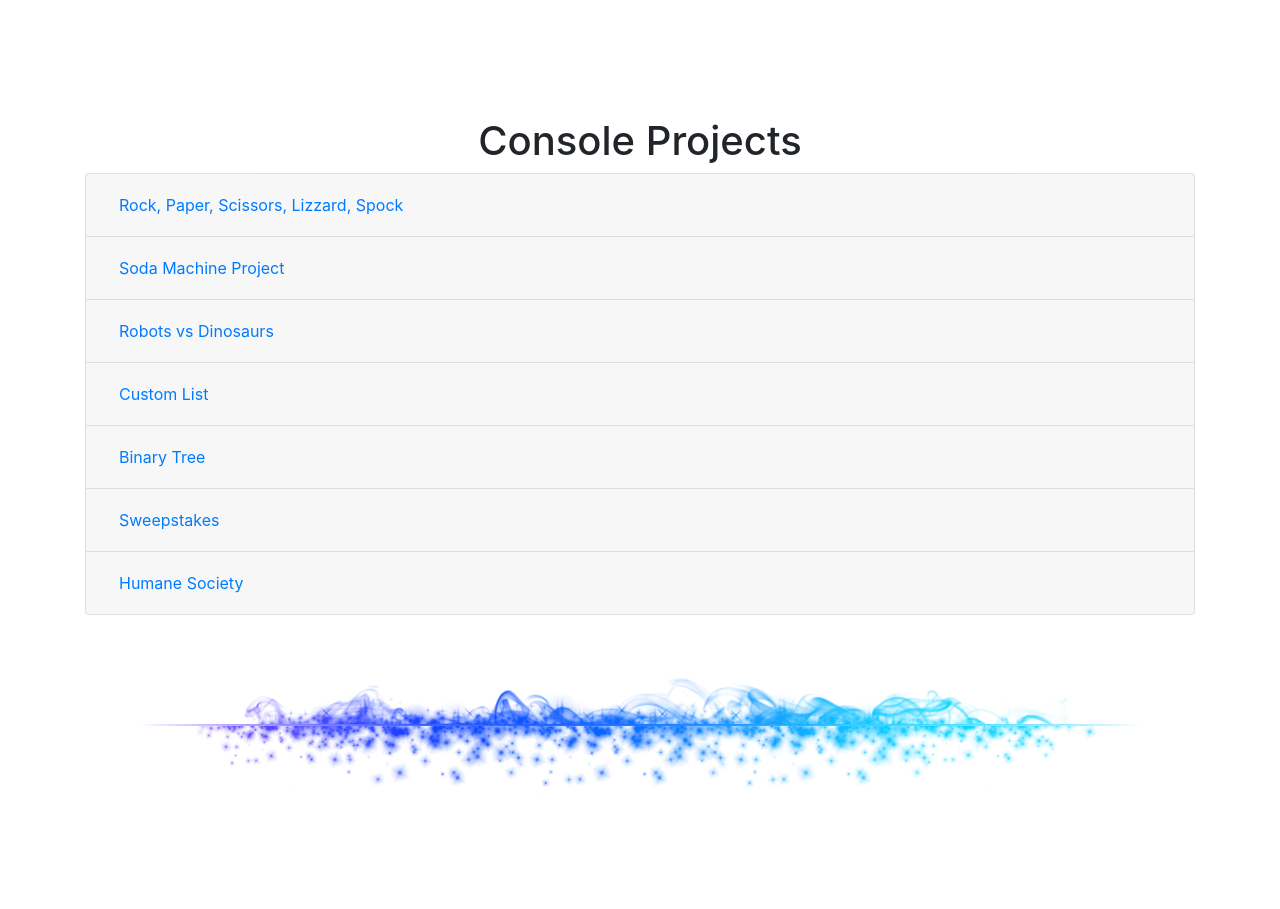
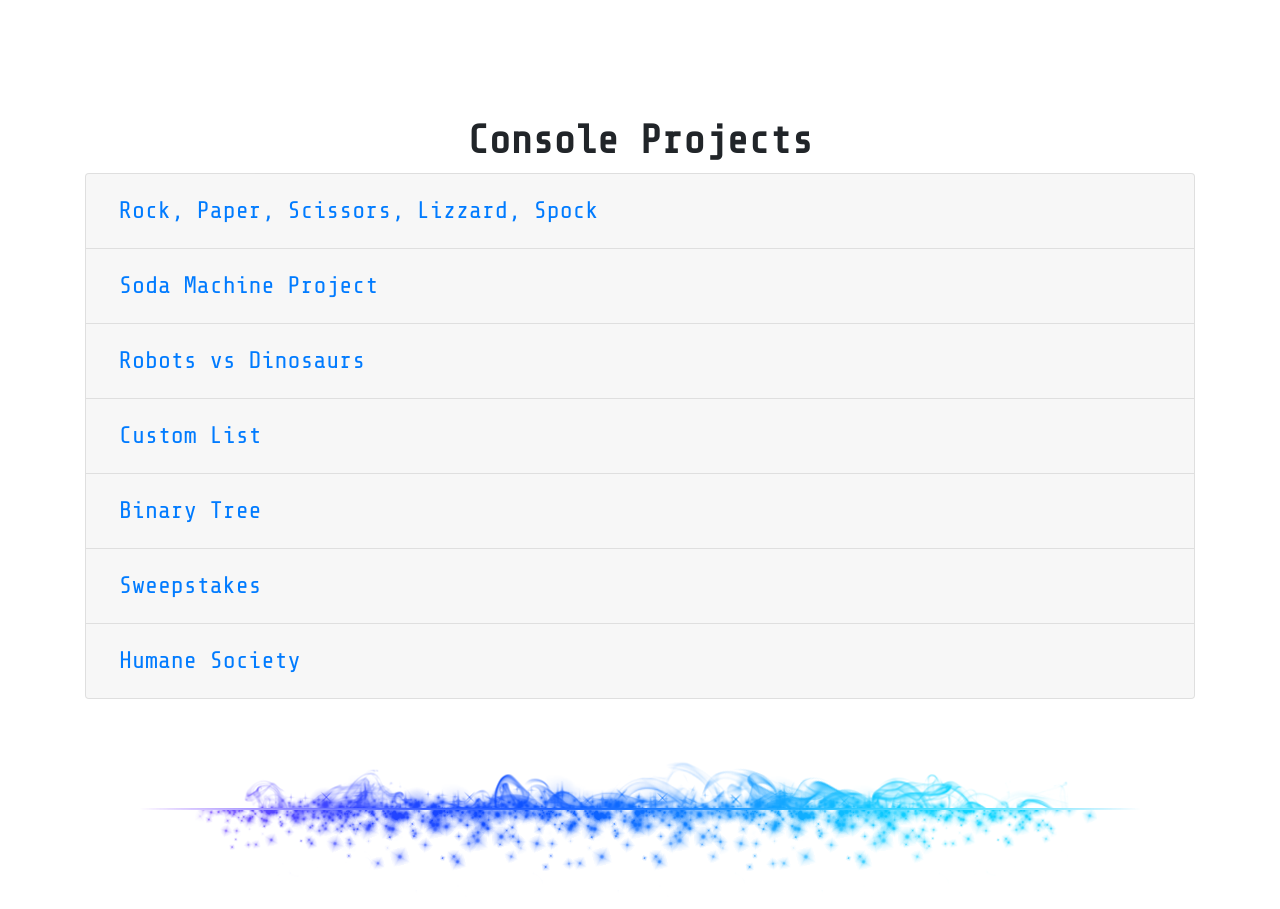
Before and after one commit to rzh1999/PortfolioProject, a plain HTML site: page index.html in a window 1280 px wide. Shown: the part 1905-2814 px from the top of the page. Drawn offline with nearby package versions, Linux system fonts and the light colour scheme.

Commit message:
Added google font tech mono added .accordion-txt .accordion-txt button and .accordion-title

```diff
--- a/index.html
+++ b/index.html
@@ -6,10 +6,14 @@
         <meta charset = "UTF-8">
         <title></title>
         <link rel = "stylesheet" type = "text/css" href = "main.css" />
+
         <link rel="stylesheet" href="https://maxcdn.bootstrapcdn.com/bootstrap/4.5.0/css/bootstrap.min.css">
         <script src="https://ajax.googleapis.com/ajax/libs/jquery/3.5.1/jquery.min.js"></script>
-  <script src="https://cdnjs.cloudflare.com/ajax/libs/popper.js/1.16.0/umd/popper.min.js"></script>
-  <script src="https://maxcdn.bootstrapcdn.com/bootstrap/4.5.0/js/bootstrap.min.js"></script>
+        <script src="https://cdnjs.cloudflare.com/ajax/libs/popper.js/1.16.0/umd/popper.min.js"></script>
+        <script src="https://maxcdn.bootstrapcdn.com/bootstrap/4.5.0/js/bootstrap.min.js"></script>
+
+        <link href="https://fonts.googleapis.com/css2?family=Share+Tech+Mono&display=swap" rel="stylesheet">
+
         <meta name="viewport" content="width=device-width, initial-scale=1">
     </head>
 
@@ -116,8 +120,8 @@
 <!--End of carousel-->
  <!--Begin of accordion-->
  <div class="row>">
-  <div class="accordion" id="accordionExample" style="margin-top: 120px">
-    <h1 class="aboutH1">Console Projects</h1>
+  <div class="accordion accordion-txt" id="accordionExample" style="margin-top: 120px">
+    <h1 class="accordion-title">Console Projects</h1>
     <div class="card">
       <div class="card-header" id="headingOne">
         <h2 class="mb-0">
@@ -128,7 +132,7 @@
       </div>
 
       <div id="collapseOne" class="collapse " aria-labelledby="headingOne" data-parent="#accordionExample">
-        <div class="card-body">
+        <div class="card-body ">
           Anim pariatur cliche reprehenderit, enim eiusmod high life accusamus terry richardson ad squid. 3 wolf moon officia aute, non cupidatat skateboard dolor brunch. Food truck quinoa nesciunt laborum eiusmod. Brunch 3 wolf moon tempor, sunt aliqua put a bird on it squid single-origin coffee nulla assumenda shoreditch et. Nihil anim keffiyeh helvetica, craft beer labore wes anderson cred nesciunt sapiente ea proident. Ad vegan excepteur butcher vice lomo. Leggings occaecat craft beer farm-to-table, raw denim aesthetic synth nesciunt you probably haven't heard of them accusamus labore sustainable VHS.
         </div>
       </div>
--- a/main.css
+++ b/main.css
@@ -21,3 +21,19 @@ body{
   .card-body{
     text-align: center;
   }
+
+  .accordion-txt{
+   font-family: 'Share Tech Mono', monospace;
+
+  }
+
+  .accordion-txt button{
+    font-family: 'Share Tech Mono', monospace;
+    font-size: 1.5rem;
+   }
+
+  .accordion-title{
+    font-family: 'Share Tech Mono', monospace;
+    font-weight: bold;
+    text-align: center;
+  }
```
